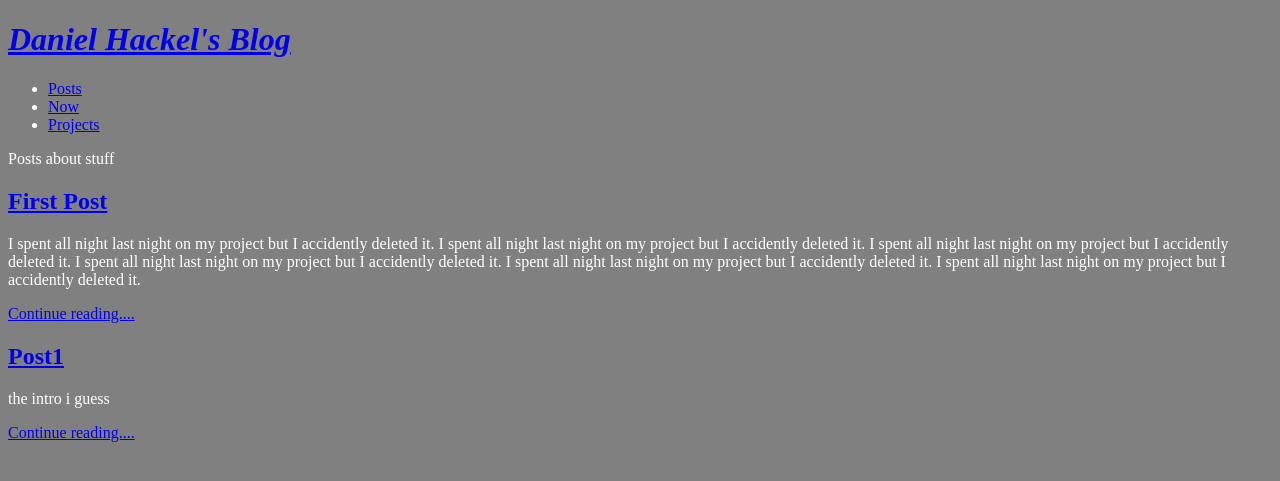
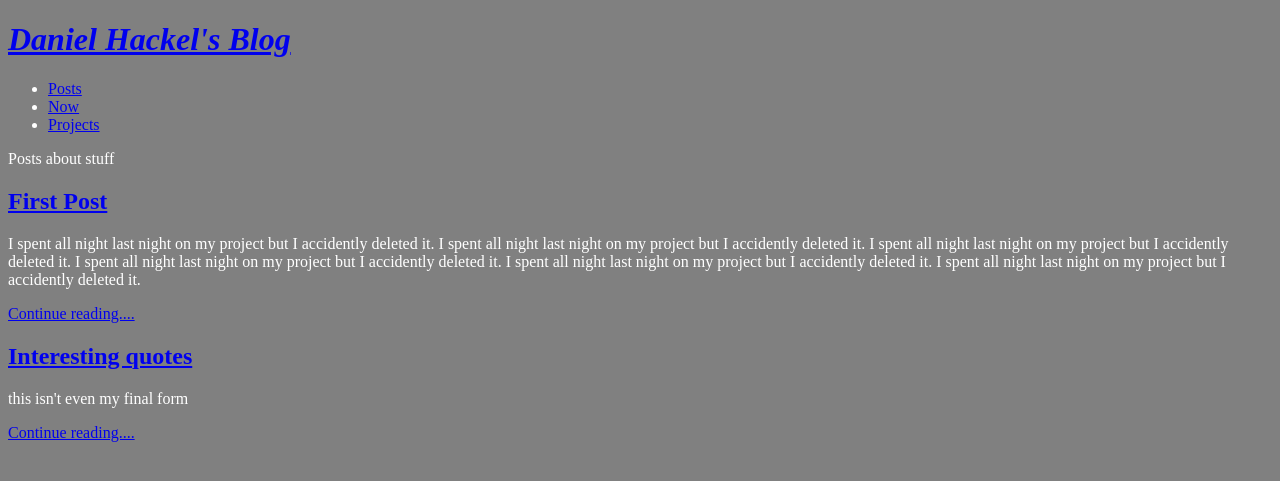
Before and after one commit to dhackel353/First-Repository, a Jekyll site: the page built from index.html, in a window 1280 px wide. Shown: the top 481 px of the page. Built offline with Jekyll 4.4.1, drawn with Linux system fonts in a browser that asks for light colours.

Commit message:
Update 2018-09-01-post1.html

```diff
--- a/_posts/2018-09-01-post1.html
+++ b/_posts/2018-09-01-post1.html
@@ -1,13 +1,6 @@
 ---
-title: Post1
+title: Interesting quotes
 layout: post
 ---
 
-<p>
-  the intro i guess
-</p>
-
-<h2>Next Prt</h2>
-<p>
-  more text
-</p>
+this isn't even my final form
```
